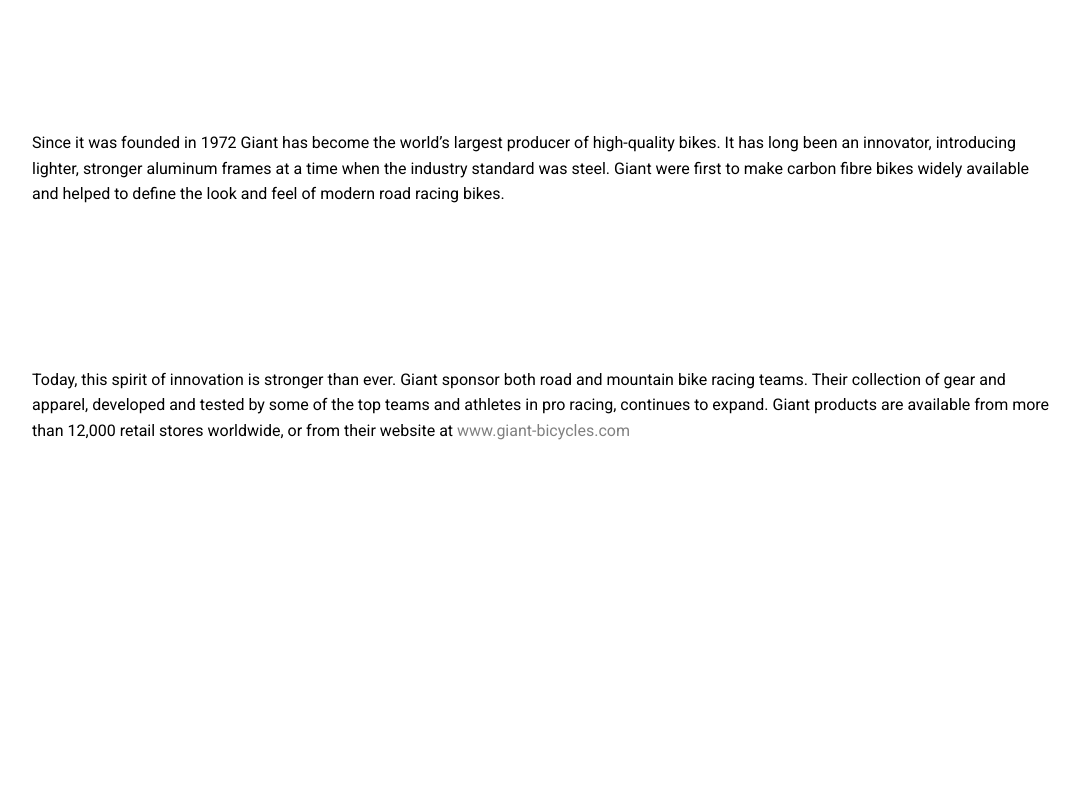
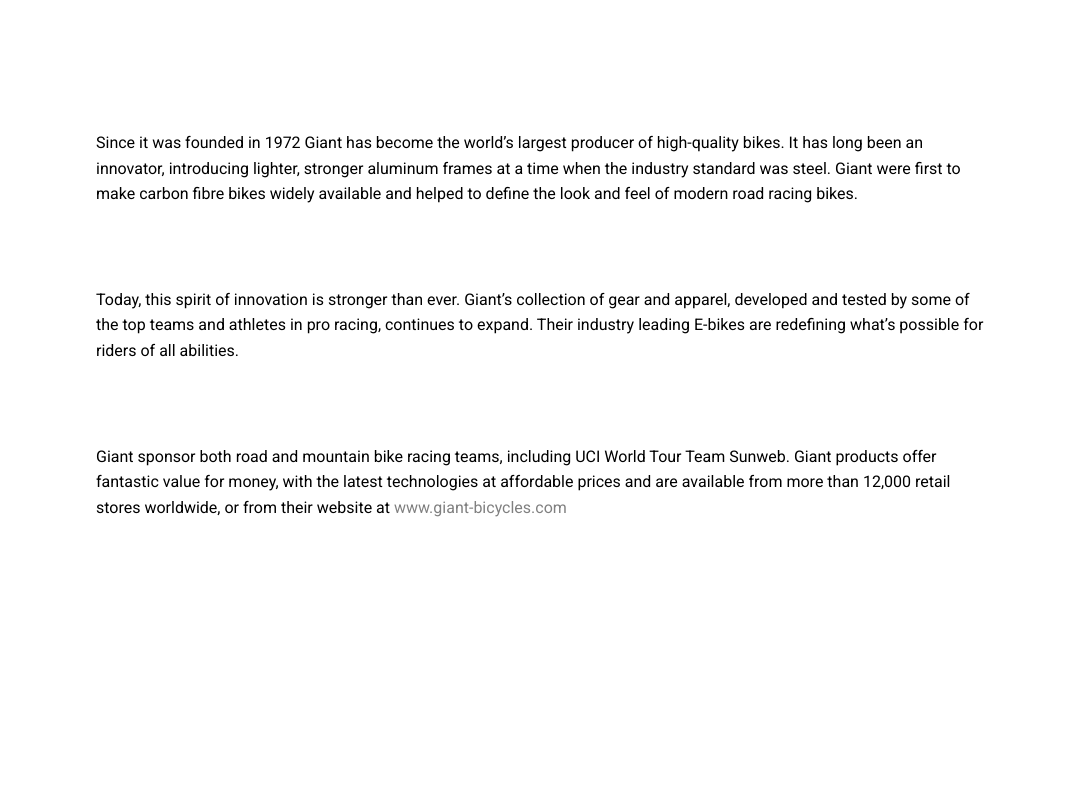
Before and after one commit to johnno8/product-page, a plain HTML site: page index.html in a window 1280 px wide. Shown: the part 760-1560 px from the top of the page, without its empty margins (96-1176 px from the left). Drawn offline with Linux system fonts and the light colour scheme.

Commit message:
Add content to information section; adjust margin

```diff
--- a/index.css
+++ b/index.css
@@ -95,6 +95,11 @@ nav {
   margin-right: 2.5%;
 }
 
+#info3 {
+  margin-left: 2.5%;
+  margin-right: 2.5%;
+}
+
 .information a,
 a:visited,
 a:active{
@@ -118,7 +123,7 @@ a:active{
   width: 95%;
   margin-left: auto;
   margin-right: auto;
-  border: 2px solid black;
+  border: 2px solid #c0c0c0;
   text-align: center;
 }
 
@@ -209,6 +214,11 @@ footer {
     margin-left: 10%;
   }
 
+  #info3 {
+    margin-top: 10vh;
+    margin-left: 10%;
+  }
+
   .price-img {
     margin-left: auto;
     margin-right: auto;
@@ -239,17 +249,23 @@ footer {
   }
   .info-card {
     height: auto;
-    width: 80%
+    /*width: 80%;*/
+    width: 70%;
   }
 
   #info1 {
     margin-top: 15vh;
-    margin-left: 10%;
+    margin-left: 15%;
   }
 
   #info2 {
-    margin-top: 20vh;
-    margin-left: 10%;
+    margin-top: 10vh;
+    margin-left: 15%;
+  }
+
+  #info3 {
+    margin-top: 10vh;
+    margin-left: 15%;
   }
 
   .price {
--- a/index.html
+++ b/index.html
@@ -29,7 +29,10 @@
           <p>Since it was founded in 1972 Giant has become the world’s largest producer of high-quality bikes. It has long been an innovator, introducing lighter, stronger aluminum frames at a time when the industry standard was steel. Giant were first to make carbon fibre bikes widely available and helped to define the look and feel of modern road racing bikes.</p>
         </div>
         <div class="info-card" id="info2">
-          <p>Today, this spirit of innovation is stronger than ever. Giant sponsor both road and mountain bike racing teams. Their collection of gear and apparel, developed and tested by some of the top teams and athletes in pro racing, continues to expand. Giant products are available from more than 12,000 retail stores worldwide, or from their website at <a href="www.giant-bicycles.com">www.giant-bicycles.com</a></p>
+          <p>Today, this spirit of innovation is stronger than ever. Giant’s collection of gear and apparel, developed and tested by some of the top teams and athletes in pro racing, continues to expand. Their industry leading E-bikes are redefining what’s possible for riders of all abilities.</p>
+        </div>
+        <div class="info-card" id="info3">
+          <p>Giant sponsor both road and mountain bike racing teams, including UCI World Tour Team Sunweb. Giant products offer fantastic value for money, with the latest technologies at affordable prices and are available from more than 12,000 retail stores worldwide, or from their website at <a href="www.giant-bicycles.com">www.giant-bicycles.com</a></p>
         </div>
       </section>
       <section class="price" id="price">
```
